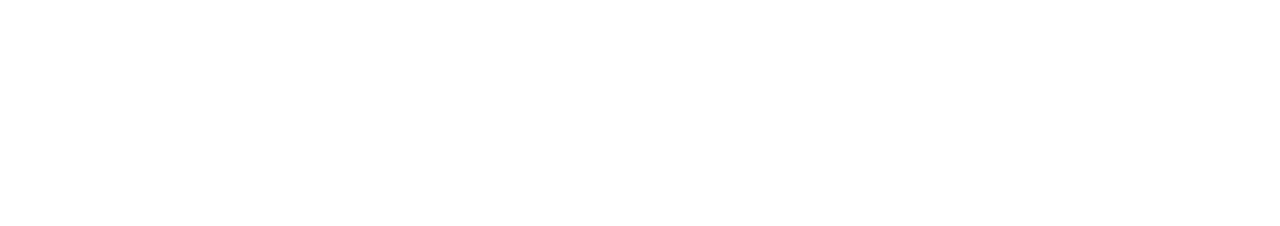
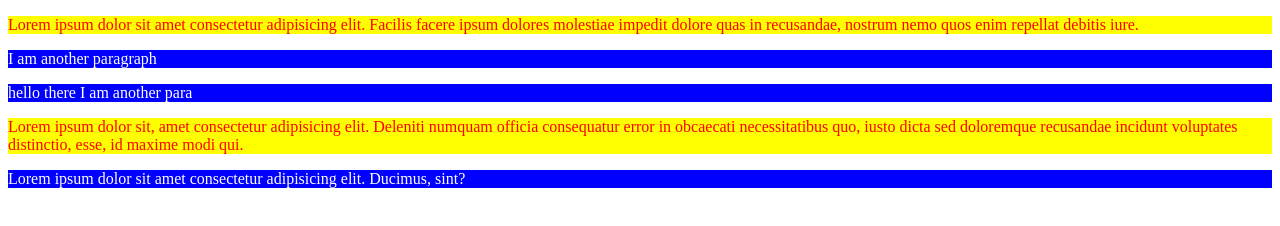
Before and after one commit to Aditya-j101/WebDevelopment, a plain HTML site: page CSS/Exercise 2/index.html in a window 1280 px wide. Drawn offline with Linux system fonts and the light colour scheme.

Commit message:
Exercise 2 Completed

```diff
--- a/CSS/Exercise 2/index.html
+++ b/CSS/Exercise 2/index.html
@@ -3,9 +3,28 @@
 <head>
     <meta charset="UTF-8">
     <meta name="viewport" content="width=device-width, initial-scale=1.0">
-    <title>Document</title>
+    <title>Exercise 2</title>
+    <style>
+        div p:first-child{
+            background-color: yellow;
+            color: red;
+        }
+        div p{
+            background-color:blue;
+            color:white
+        }
+    </style>
 </head>
 <body>
+    <div>
+        <p>Lorem ipsum dolor sit amet consectetur adipisicing elit. Facilis facere ipsum dolores molestiae impedit dolore quas in recusandae, nostrum nemo quos enim repellat debitis iure.</p>
+        <p>I am another paragraph</p>
+        <p>hello there I am another para</p>
+    </div>
+    <div>
+        <p>Lorem ipsum dolor sit, amet consectetur adipisicing elit. Deleniti numquam officia consequatur error in obcaecati necessitatibus quo, iusto dicta sed doloremque recusandae incidunt voluptates distinctio, esse, id maxime modi qui.</p>
+        <p>Lorem ipsum dolor sit amet consectetur adipisicing elit. Ducimus, sint?</p>
+    </div>
 
 </body>
 </html>
```
